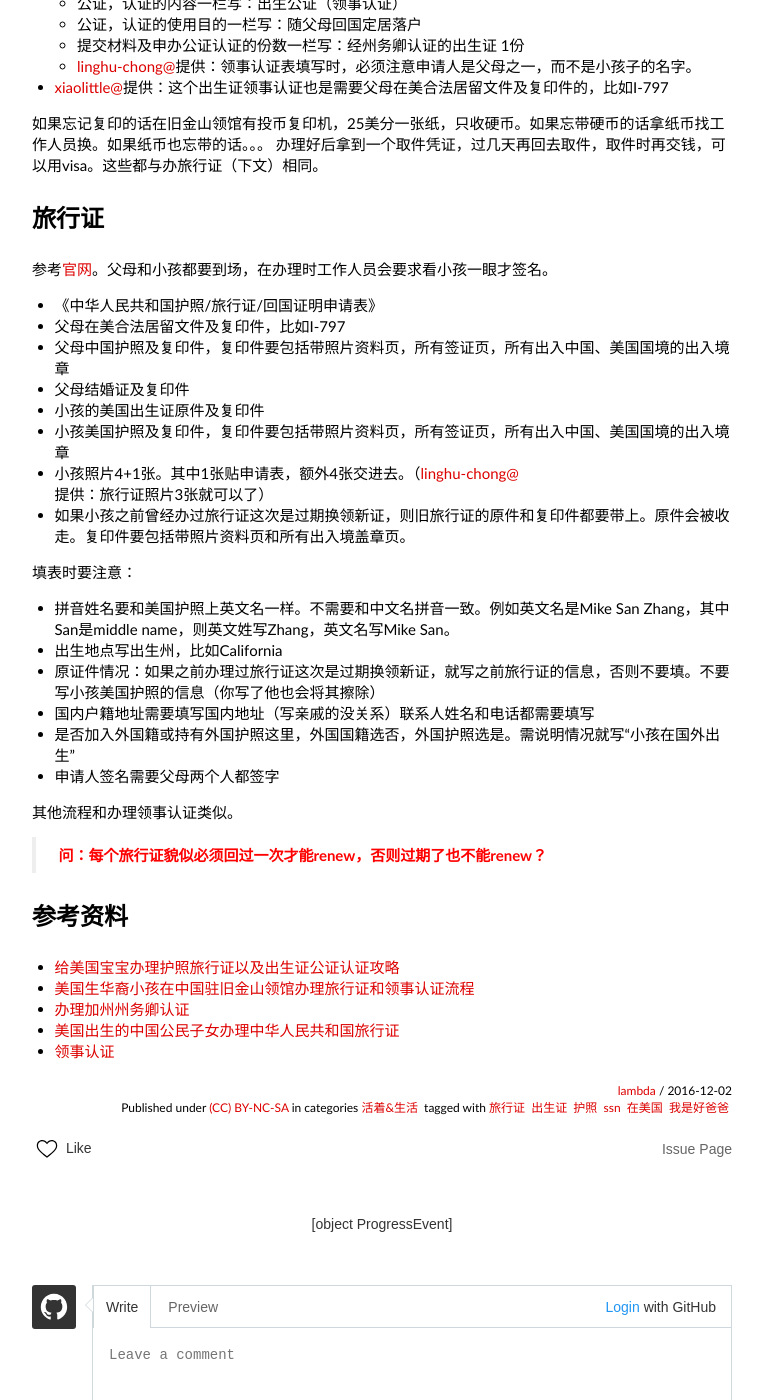
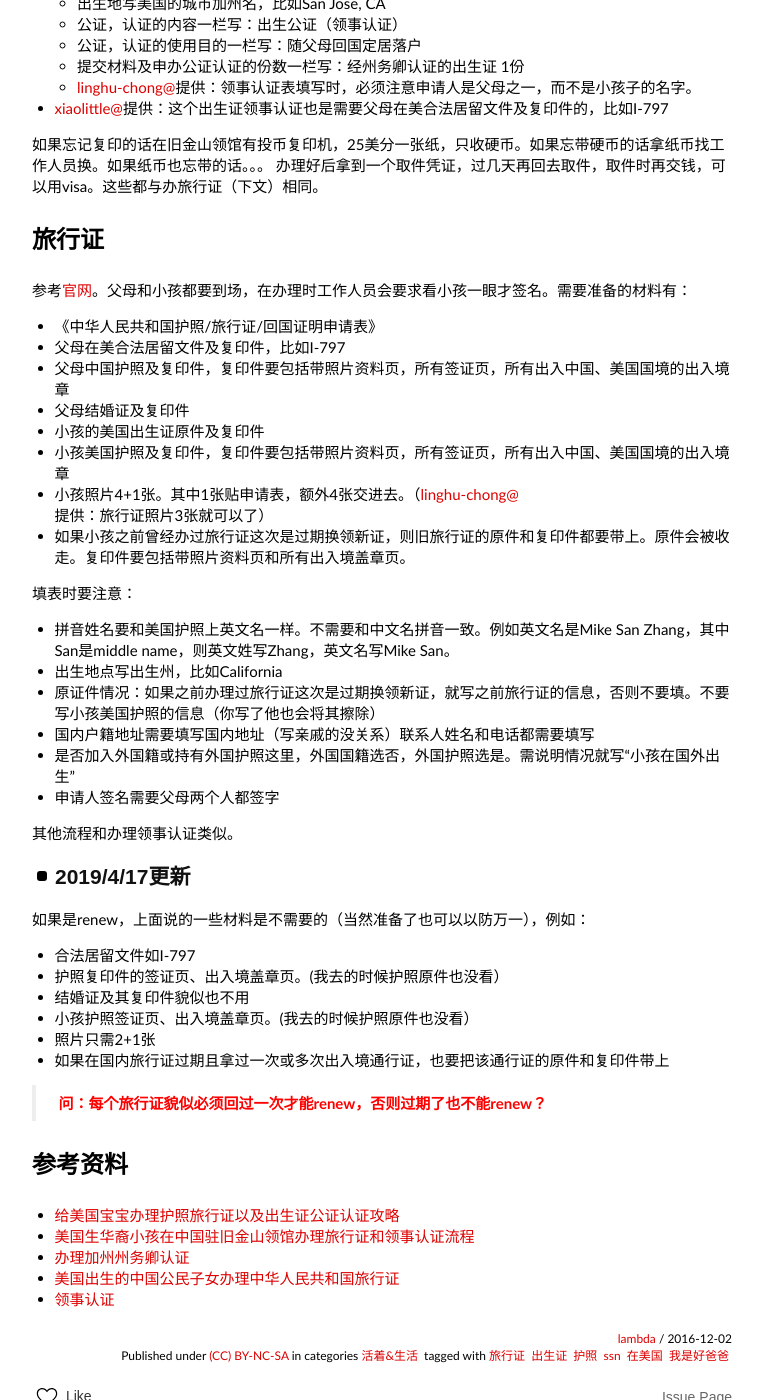
Before and after one commit to lam8da/lam8da.github.io, a Jekyll site: the page built from _posts/2016-12-02-baby-us-documents.md, in a window 1280 px wide and 1400 px high, scrolled down 1751 px. Shown: the whole window, without its empty margins (258-1021 px from the left). Built offline with Jekyll 4.4.1, drawn with Linux system fonts in a browser that asks for light colours; nearby versions of some CDN libraries.

Commit message:
Update travel document instructions

```diff
--- a/_posts/2016-12-02-baby-us-documents.md
+++ b/_posts/2016-12-02-baby-us-documents.md
@@ -83,7 +83,7 @@
 
 # 旅行证
 
-参考[官网](http://www.chinaconsulatesf.org/chn/qianzhen/fzlxz)。父母和小孩都要到场，在办理时工作人员会要求看小孩一眼才签名。
+参考[官网](http://www.chinaconsulatesf.org/chn/qianzhen/fzlxz)。父母和小孩都要到场，在办理时工作人员会要求看小孩一眼才签名。需要准备的材料有：
 
 - 《中华人民共和国护照/旅行证/回国证明申请表》
 - 父母在美合法居留文件及复印件，比如I-797
@@ -105,6 +105,17 @@
 
 其他流程和办理领事认证类似。
 
+## 2019/4/17更新
+
+如果是renew，上面说的一些材料是不需要的（当然准备了也可以以防万一），例如：
+
+- 合法居留文件如I-797
+- 护照复印件的签证页、出入境盖章页。(我去的时候护照原件也没看）
+- 结婚证及其复印件貌似也不用
+- 小孩护照签证页、出入境盖章页。(我去的时候护照原件也没看）
+- 照片只需2+1张
+- 如果在国内旅行证过期且拿过一次或多次出入境通行证，也要把该通行证的原件和复印件带上
+
 > 问：每个旅行证貌似必须回过一次才能renew，否则过期了也不能renew？
   {: .lambda_question}
 
```
